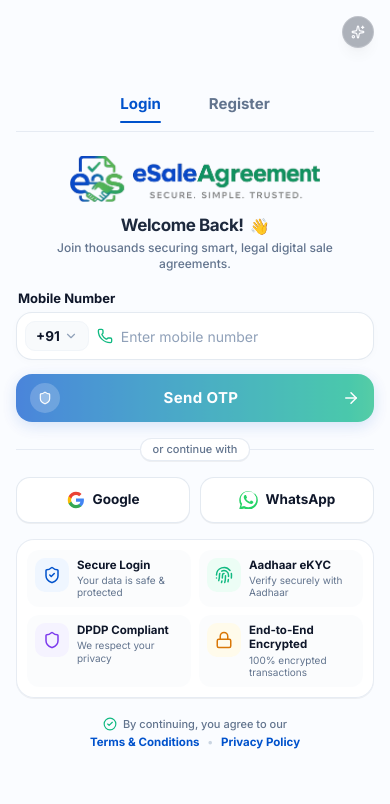
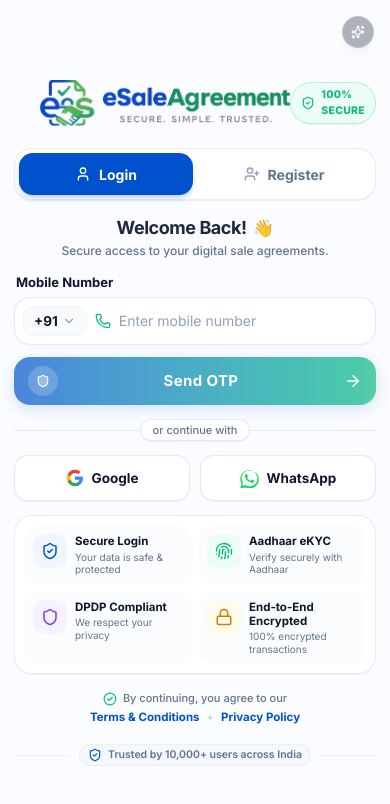
Before and after one commit to dacnikhil21/trilok, a Next.js app: page /login in a window 390 px wide. Shown: the top 804 px of the page. Built offline with nearby package versions, Linux system fonts and the light colour scheme.

Commit message:
feat: implement ultra-premium capsule tabs, top-right 100% secure badge, and bottom social proof line while maintaining MD3 responsive mobile layout

```diff
--- a/src/app/login/page.tsx
+++ b/src/app/login/page.tsx
@@ -8,7 +8,7 @@
 import { BrandLogo } from "@/components/ui/BrandLogo"
 import {
   ShieldCheck, Phone, ChevronDown, ArrowRight, Shield,
-  Fingerprint, Lock, CheckCircle2
+  Fingerprint, Lock, CheckCircle2, User, UserPlus
 } from "lucide-react"
 
 export default function LoginPage() {
@@ -45,66 +45,83 @@
 
   return (
     <AppContainer centered>
-      {/* ── Outer Scrollable Container (Content-Driven, NO Viewport Height Calculations) ── */}
-      <div className="w-full bg-[#FAFCFF] bg-[radial-gradient(ellipse_at_top,_var(--tw-gradient-stops))] from-teal-100/40 via-blue-50/20 to-transparent flex flex-col items-center justify-start min-h-screen sm:min-h-0 py-4 px-4 pb-[calc(16px+env(safe-area-inset-bottom,0px))] box-border select-none font-sans overflow-y-auto">
+      {/* ── Outer Scrollable Container (Material Design 3 Content-Driven Layout) ──── */}
+      <div className="w-full bg-[#FAFCFF] bg-[radial-gradient(ellipse_at_top,_var(--tw-gradient-stops))] from-teal-100/40 via-blue-50/20 to-transparent flex flex-col items-center justify-start min-h-screen sm:min-h-0 py-3.5 px-3.5 pb-[calc(16px+env(safe-area-inset-bottom,0px))] box-border select-none font-sans overflow-y-auto">
 
-        {/* ── Material Design 3 Centered Content Stack (8-Point System) ───────────────── */}
-        <div className="w-full max-w-[390px] flex flex-col space-y-4 my-auto sm:my-0">
+        {/* ── Universal Mobile Shell (Constrained 390px Max Width) ────────────────── */}
+        <div className="w-full max-w-[390px] flex flex-col space-y-3.5 my-auto sm:my-0 relative">
 
-          {/* ── SECTION 1: Login / Register Segmented Tabs ───────────────────────────── */}
-          <div className="w-full flex items-center justify-center pt-1 pb-2 border-b border-slate-200/80">
-            <div className="flex justify-center gap-12 relative w-full">
+          {/* ── TOP BADGE & BRAND HEADER BAR ───────────────────────────────────────── */}
+          <div className="w-full flex items-center justify-between relative pt-0.5 pb-1">
+
+            {/* Left Spacer for Balance */}
+            <div className="w-16" />
+
+            {/* Center: Brand Logo (Hero Anchor) */}
+            <div className="flex items-center justify-center py-0.5">
+              <BrandLogo size="lg" />
+            </div>
+
+            {/* Right: Top-Right "100% Secure" Badge */}
+            <div className="flex items-center gap-1.5 px-2.5 py-1 rounded-full bg-emerald-50 border border-emerald-200/80 text-[#10B981] shadow-2xs">
+              <ShieldCheck className="w-3.5 h-3.5 text-[#10B981] shrink-0" />
+              <span className="text-[10.5px] font-extrabold tracking-wide uppercase">100% Secure</span>
+            </div>
+          </div>
+
+          {/* ── SECTION 1: Capsule Pill Segmented Control (Login / Register) ───────── */}
+          <div className="w-full bg-white/90 backdrop-blur-xs border border-slate-200/80 rounded-[18px] p-1 shadow-2xs">
+            <div className="grid grid-cols-2 gap-1">
               <button
-                className={`pb-2 text-[15px] font-bold transition-all relative ${activeTab === 'login' ? 'text-[#0052CC]' : 'text-slate-500 hover:text-slate-800'}`}
+                type="button"
+                className={`h-[42px] rounded-[14px] font-bold text-[14px] flex items-center justify-center gap-2 transition-all ${
+                  activeTab === 'login'
+                    ? 'bg-[#0052CC] text-white shadow-md shadow-[#0052CC]/20'
+                    : 'text-slate-500 hover:text-slate-800 hover:bg-slate-50'
+                }`}
                 onClick={() => setActiveTab('login')}
               >
-                Login
-                {activeTab === 'login' && (
-                  <span className="absolute bottom-0 left-0 right-0 h-[2.5px] bg-[#0052CC] rounded-full" />
-                )}
+                <User className={`w-4 h-4 ${activeTab === 'login' ? 'text-white' : 'text-slate-400'}`} />
+                <span>Login</span>
               </button>
+
               <button
-                className={`pb-2 text-[15px] font-bold transition-all relative ${activeTab === 'register' ? 'text-[#0052CC]' : 'text-slate-500 hover:text-slate-800'}`}
+                type="button"
+                className={`h-[42px] rounded-[14px] font-bold text-[14px] flex items-center justify-center gap-2 transition-all ${
+                  activeTab === 'register'
+                    ? 'bg-[#0052CC] text-white shadow-md shadow-[#0052CC]/20'
+                    : 'text-slate-500 hover:text-slate-800 hover:bg-slate-50'
+                }`}
                 onClick={() => setActiveTab('register')}
               >
-                Register
-                {activeTab === 'register' && (
-                  <span className="absolute bottom-0 left-0 right-0 h-[2.5px] bg-[#0052CC] rounded-full" />
-                )}
+                <UserPlus className={`w-4 h-4 ${activeTab === 'register' ? 'text-white' : 'text-slate-400'}`} />
+                <span>Register</span>
               </button>
             </div>
           </div>
 
-          {/* ── SECTION 2 & 3: Brand Logo & Welcome Message ─────────────────────────── */}
-          <div className="flex flex-col items-center text-center pt-1 space-y-2">
-            {/* Section 2: Brand Logo (Hero Anchor) */}
-            <div className="py-0.5">
-              <BrandLogo size="lg" />
-            </div>
-
-            {/* Section 3: Welcome Message (Semantic H2, Optically Centered) */}
-            <div className="space-y-0.5">
-              <h2 className="text-[17px] font-bold text-slate-800 tracking-tight leading-snug flex items-center justify-center gap-1.5">
-                <span>{activeTab === 'login' ? "Welcome Back!" : "Create your account"}</span>
-                <span className="text-[16px]">👋</span>
-              </h2>
-              <p className="text-[12px] text-slate-500 font-medium max-w-[280px] leading-snug mx-auto">
-                Join thousands securing smart, legal digital sale agreements.
-              </p>
-            </div>
+          {/* ── SECTION 2: Welcome Headline & Subtext ──────────────────────────────── */}
+          <div className="text-center space-y-0.5 pt-0.5">
+            <h2 className="text-[18px] font-bold text-slate-800 tracking-tight leading-snug flex items-center justify-center gap-1.5">
+              <span>{activeTab === 'login' ? "Welcome Back!" : "Create your account"}</span>
+              <span className="text-[17px]">👋</span>
+            </h2>
+            <p className="text-[12px] text-slate-500 font-medium max-w-[290px] leading-snug mx-auto">
+              Secure access to your digital sale agreements.
+            </p>
           </div>
 
-          {/* ── MAIN ACTION FLOW (Sections 4 - 6) ────────────────────────────────────── */}
+          {/* ── MAIN ACTION FLOW (Sections 3 - 5) ────────────────────────────────────── */}
           {activeTab === 'login' ? (
-            <div className="w-full flex flex-col space-y-3.5">
+            <div className="w-full flex flex-col space-y-3">
 
-              {/* SECTION 4: Mobile Number Field */}
+              {/* SECTION 3: Mobile Number Field */}
               <div>
                 <label className="block text-[13px] font-bold text-[#0F172A] mb-1 px-0.5">
                   Mobile Number
                 </label>
 
-                {/* Phone Input Bar */}
+                {/* Custom Phone Input Bar */}
                 <div className={`w-full h-[48px] rounded-[16px] bg-white border ${error ? 'border-red-500' : 'border-slate-200/90'} shadow-[0_2px_8px_rgba(0,0,0,0.02)] flex items-center px-2 transition-all focus-within:border-[#0052CC] focus-within:ring-2 focus-within:ring-[#0052CC]/15`}>
 
                   {/* Country Code Pill (+91 ⌄) */}
@@ -129,7 +146,7 @@
                 {error && <p className="text-[11.5px] font-semibold text-red-500 mt-1 px-1">{error}</p>}
               </div>
 
-              {/* SECTION 5: Gradient Send OTP Button */}
+              {/* SECTION 4: High-Impact Gradient "Send OTP" Button */}
               <button
                 type="button"
                 onClick={handleSubmit}
@@ -157,7 +174,7 @@
                 </div>
               </div>
 
-              {/* SECTION 6: Social Login Buttons (Google & WhatsApp) */}
+              {/* SECTION 5: Social Login Buttons (Google & WhatsApp) */}
               <div className="grid grid-cols-2 gap-2.5">
                 {/* Google Card */}
                 <button
@@ -191,7 +208,7 @@
             </div>
           )}
 
-          {/* ── SECTION 7: Trust Features (2x2 Card Grid) ─────────────────────────────── */}
+          {/* ── SECTION 6: 2×2 TRUST CARD GRID CONTAINER ───────────────────────────── */}
           <div className="w-full bg-white/90 backdrop-blur-xs border border-slate-200/80 rounded-[18px] p-2.5 shadow-2xs">
             <div className="grid grid-cols-2 gap-2">
 
@@ -242,8 +259,8 @@
             </div>
           </div>
 
-          {/* ── SECTION 8: Terms & Conditions Disclaimer ──────────────────────────────── */}
-          <div className="w-full text-center pt-0.5 pb-1">
+          {/* ── SECTION 7: Legal Terms & Conditions ────────────────────────────────── */}
+          <div className="w-full text-center pt-0.5">
             <div className="flex items-center justify-center gap-1.5 text-[11px] text-slate-500 font-medium">
               <CheckCircle2 className="w-3.5 h-3.5 text-[#10B981] shrink-0" />
               <span>By continuing, you agree to our</span>
@@ -268,6 +285,16 @@
             </div>
           </div>
 
+          {/* ── SECTION 8: Bottom Social Proof ("Trusted by 10,000+ users across India") ── */}
+          <div className="w-full flex items-center justify-center gap-2 pt-1 pb-0.5">
+            <div className="flex-1 border-t border-slate-200/60" />
+            <div className="flex items-center gap-1.5 text-[10.5px] text-slate-500 font-semibold px-2 py-0.5 rounded-full bg-slate-100/70 border border-slate-200/50">
+              <ShieldCheck className="w-3.5 h-3.5 text-[#0052CC]" />
+              <span>Trusted by 10,000+ users across India</span>
+            </div>
+            <div className="flex-1 border-t border-slate-200/60" />
+          </div>
+
         </div>
 
         {/* Terms & Conditions Modal */}
```
Also changed, not shown: src/components/ui/image copy 2.png (added), src/components/ui/image copy 3.png (added).
